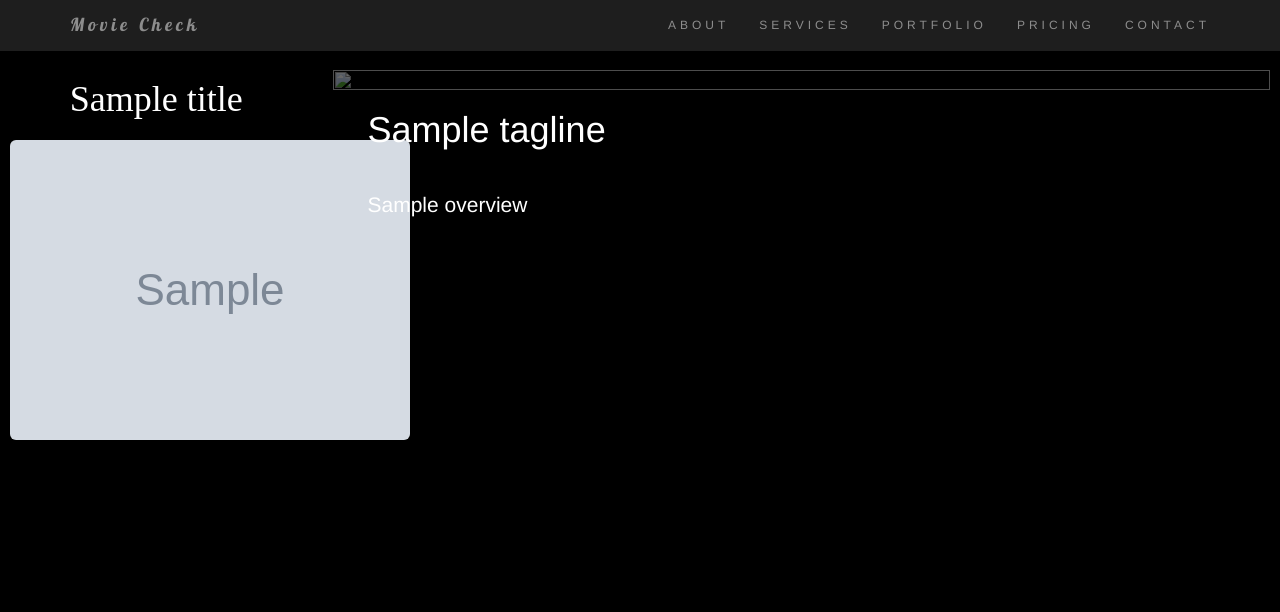
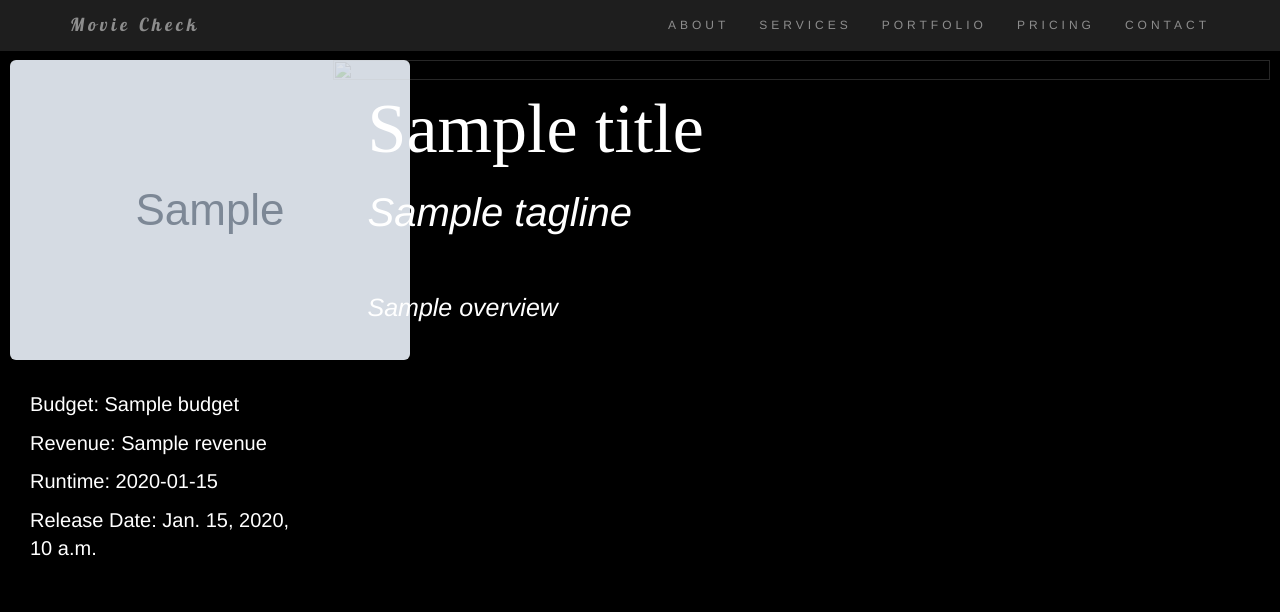
Before and after one commit to sajeeban/MovieMatch, a Django app: template MovieInfo/templates/MovieInfo/detail.html in a window 1280 px wide. Shown: the top 612 px of the page. Run offline with Django 3.2, Linux system fonts and the light colour scheme; the template is opened without the code that fills it: most values are stand-ins (such as "Sample title", 1, 10 or a date in 2020); grey boxes marked "Sample" are stand-in pictures; parts of the project's set-up code (start-up, migrations or seed data) failed here and were passed over; some libraries are stand-ins or nearby versions; some web fonts are replaced.

Commit message:
Added details UI

```diff
--- a/MovieInfo/static/MovieInfo/style.css
+++ b/MovieInfo/static/MovieInfo/style.css
@@ -46,7 +46,8 @@ header .intro-p {
 }
 
 .container-pad {
-    padding: 50px 10px;
+    padding: 40px 10px;
+    border: none;
 }
 
 .front-container {
@@ -60,9 +61,9 @@ header .intro-p {
  }
 
 .transparent {
-    opacity: 0.4;
+    opacity: 0.2;
     background-repeat: no-repeat;
-    background-size:100% 100%;
+    background-size: auto 100%;
     width:100%;
     height:100%;
     border: none;
@@ -72,22 +73,48 @@ header .intro-p {
     color: white;
     margin: 0;
     position: absolute;
-    top: 40px;
+    top: 100px;
     left: 50px;
+    padding-top: 30px;
+    font-style: italic;
+}
+
+h1 {
+    font-size: 70px;
+}
+
+h2 {
+    font-size: 40px;
 }
 
 .overview {
     color: white;
     margin: 0;
     position: absolute;
-    top: 140px;
+    top: 250px;
     left: 50px;
     right: 50px;
-    font-size: 150%;
+    font-size: 25px;
+    font-style: italic;
 }
 
 .title {
     color: white;
     font-family: Serif;
-    padding: 10px;
+    position: absolute;
+    left: 50px;
+    top: 30px;
+    padding-bottom: 20px;
 }
+
+.poster {
+    padding-top: 20px;
+}
+
+.info {
+    color: white;
+    font-size: 20px;
+    padding-top: 30px;
+    padding-left: 20px;
+
+}
--- a/MovieInfo/templates/MovieInfo/detail.html
+++ b/MovieInfo/templates/MovieInfo/detail.html
@@ -15,14 +15,23 @@ body {
 {% block body %}
 <div class="container-fluid container-pad">
 <div class="row">
-    <div class="col-md-3 text-center">
+    <div class="col-md-3">
+        <div class="text-center poster">
+        <img src="{{poster_url}}" class="img-rounded center-block">
+        </div>
+        <div class="info">
+        <p>Budget: {{budget}}</p>
+        <p>Revenue: {{revenue}}</p>
+        <p>Runtime: {{runtime}}</p>
+        <p>Release Date: {{release_date}}</p>
+        </div>
+    </div>
+    <div class="col-md-9">
         <div class="title">
         <h1>{{title}}</h1></div>
-        <img src="{{poster_url}}" class="img-rounded center-block">
-        </div>
-    <div class="col-md-9 back">
+
         <div class="tagline">
-        <h1>{{ tagline }}</h1>
+        <h2>{{ tagline }}</h2>
             </div>
         <br>
         <div class="overview">
--- a/website/urls.py
+++ b/website/urls.py
@@ -18,5 +18,5 @@ from django.contrib import admin
 
 urlpatterns = [
     url(r'^admin/', admin.site.urls),
-    url(r'^movie_match/', include('MovieInfo.urls')),
+    url(r'', include('MovieInfo.urls')),
 ]
```
Also changed, not shown: MovieInfo/movie_info.py (+16 -3 lines), db.sqlite3, 13 other files.
